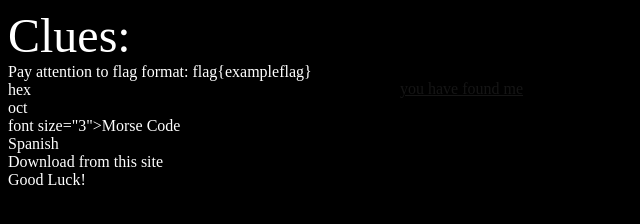
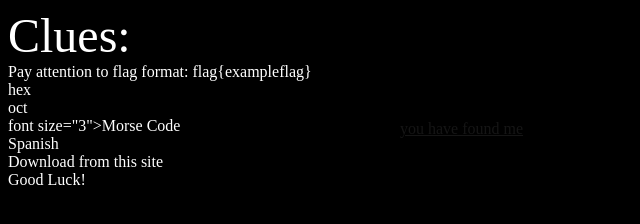
Before and after one commit to strightarrow/strightarrow.github.io, a plain HTML site: page index.html in a window 1280 px wide. Shown: the full height of the page, 0-640 px from the left. Drawn offline with Linux system fonts and the light colour scheme.

Commit message:
Update index.html

```diff
--- a/index.html
+++ b/index.html
@@ -17,6 +17,6 @@
 <font size="3">Spanish</font> <br/>
 <font size="3">Download from this site</font> <br/>
 <font size="3">Good Luck!</font> <br/> <br/> <br/>
-<DIV style="position: absolute; top: 80px; width: 300px; left: 400px; height: 25px;"><a href="CTF.zip" download="">you have found me</a></div>
+<DIV style="position: absolute; top: 120px; width: 400px; left: 400px; height: 25px;"><a href="CTF.zip" download="">you have found me</a></div>
 
  </html>
```
